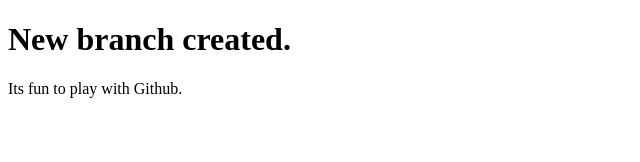
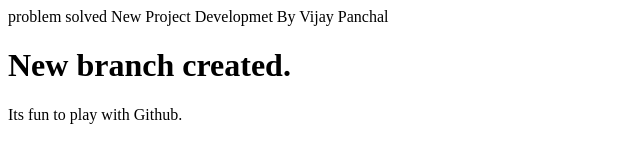
Before and after one commit to metataggsolutions/letslearngit, a plain HTML site: page index.html in a window 1280 px wide. Shown: the whole page, without its empty margins (0-640 px from the left). Drawn offline with Linux system fonts and the light colour scheme.

Commit message:
one changes done
test test

```diff
--- a/index.html
+++ b/index.html
@@ -4,9 +4,9 @@
 <meta http-equiv="Content-Type" content="text/html; charset=utf-8" />
 <title>New Homepage - By Vijay</title>
 </head>
-
 <body>
-
+problem solved
+New Project Developmet By Vijay Panchal
 <h1>New branch created.</h1>
 <h2></h2>
 <p>Its fun to play with Github.</p>
```
